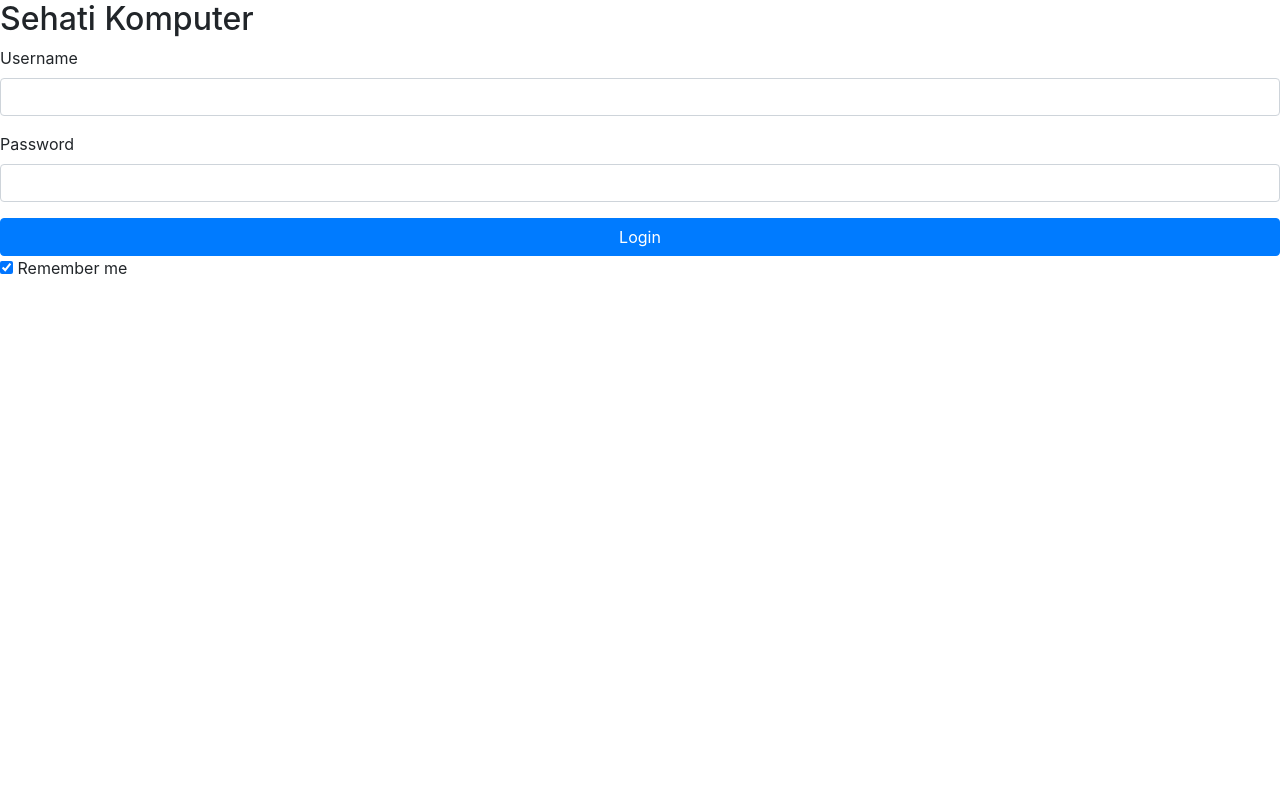
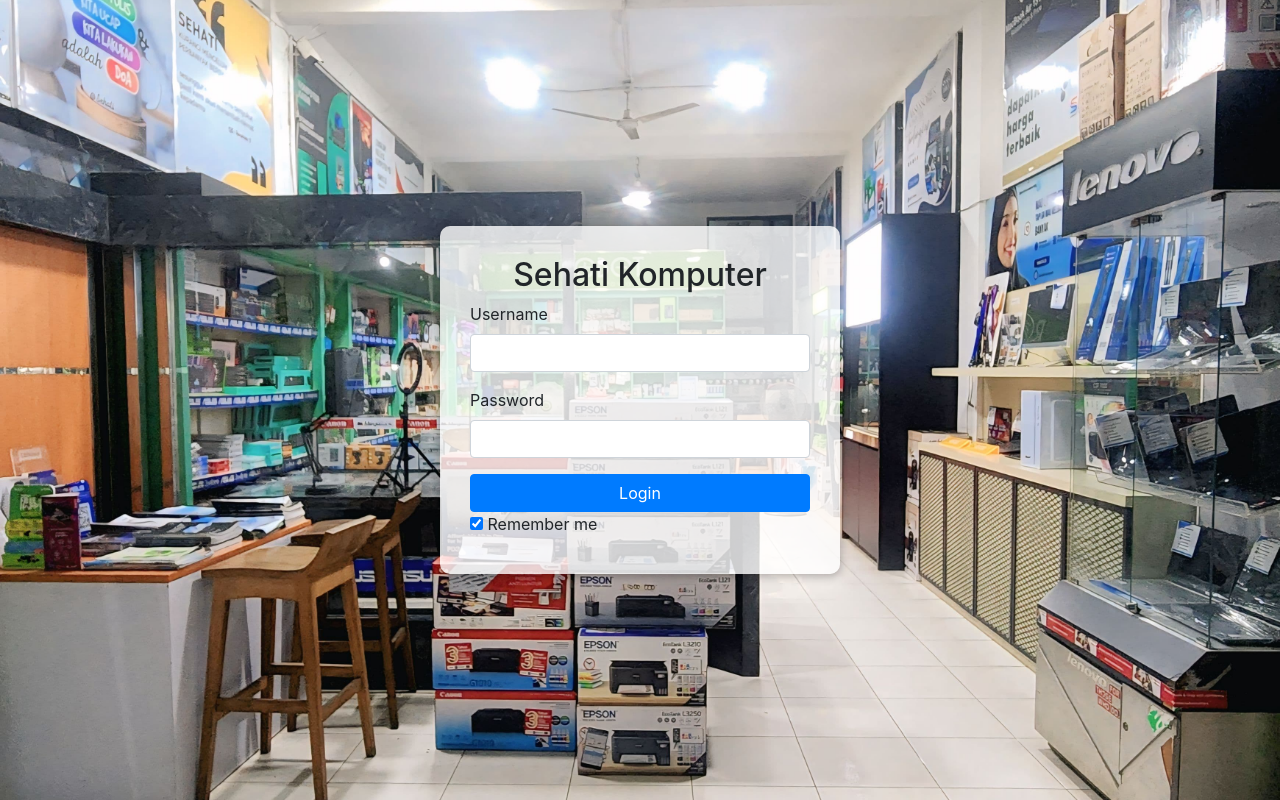
Before and after one commit to t4gz/skdc, a PHP site: page /pages/admin/login_admin.php in a window 1280 px wide. Run offline with PHP 8.4, Linux system fonts and the light colour scheme.

Commit message:
mengarahkan patch login admin ke halaman admin

```diff
--- /dev/null
+++ b/css/login.css
@@ -0,0 +1,43 @@
+body {
+    background-image: url('../assets/img/bg.login-admin.jpg');
+    background-position: center;
+    background-size: cover;
+    height: 100vh;
+    display: flex;
+    justify-content: center;
+    align-items: center;
+    margin: 0;
+}
+
+.login-container {
+    max-width: 400px;
+    width: 90%;
+    padding: 30px;
+    background: rgba(255, 255, 255, 0.8);
+    border-radius: 10px;
+    box-shadow: 0 2px 10px rgba(0, 0, 0, 0.3);
+}
+
+h2 {
+    text-align: center;
+}
+
+.footer {
+    text-align: center;
+    margin-top: 20px;
+}
+
+/* Media Queries untuk responsivitas */
+@media (max-width: 600px) {
+    .login-container {
+        padding: 20px; /* Mengurangi padding pada layar kecil */
+    }
+
+    h2 {
+        font-size: 1.5em; /* Mengatur ukuran font judul */
+    }
+
+    .footer {
+        font-size: 0.9em; /* Mengatur ukuran font footer */
+    }
+}
--- a/index.php
+++ b/index.php
@@ -79,7 +79,7 @@
                 </div>
             </div>
             <div class=" pt-5">
-                    <a href="C:\xampp\htdocs\Sehati-Komputer\skdc\pages/katalog/menu_utama.php" class="btn-dark btn fs-5 rounded-4 font text-wrap" >Katalog</a>
+                    <a href="pages/katalog/menu_utama.php" class="btn-dark btn fs-5 rounded-4 font text-wrap" >Katalog</a>
             </div>
             </div>
         </section>
--- a/pages/admin/login_admin.php
+++ b/pages/admin/login_admin.php
@@ -5,12 +5,12 @@
     <meta name="viewport" content="width=device-width, initial-scale=1.0">
     <title>WEB Aplikasi Pegadaian</title>
     <link rel="stylesheet" href="https://stackpath.bootstrapcdn.com/bootstrap/4.5.2/css/bootstrap.min.css">
-    <link rel="stylesheet" href="css/login.css">
+    <link rel="stylesheet" href="../../css/login.css">
 </head>
 <body>
     <div class="login-container">
         <h2>Sehati Komputer</h2>
-        <form action="dahsboard-admin.php" method="POST">
+        <form action="admin.php" method="POST">
             <div class="form-group">
                 <label for="username">Username</label>
                 <input type="text" class="form-control" id="username" name="uname" required>
--- a/pages/katalog/kategori_laptop.php
+++ b/pages/katalog/kategori_laptop.php
@@ -35,7 +35,7 @@
         rel="stylesheet">
 
     <!-- Custom styles for this template-->
-    <link href="/css/sb-admin-2.min.css" rel="stylesheet">
+    <link href="../../css/sb-admin-2.min.css" rel="stylesheet">
 
 </head>
 
```
Also changed, not shown: assets/img/bg.login-admin.jpg (added).
